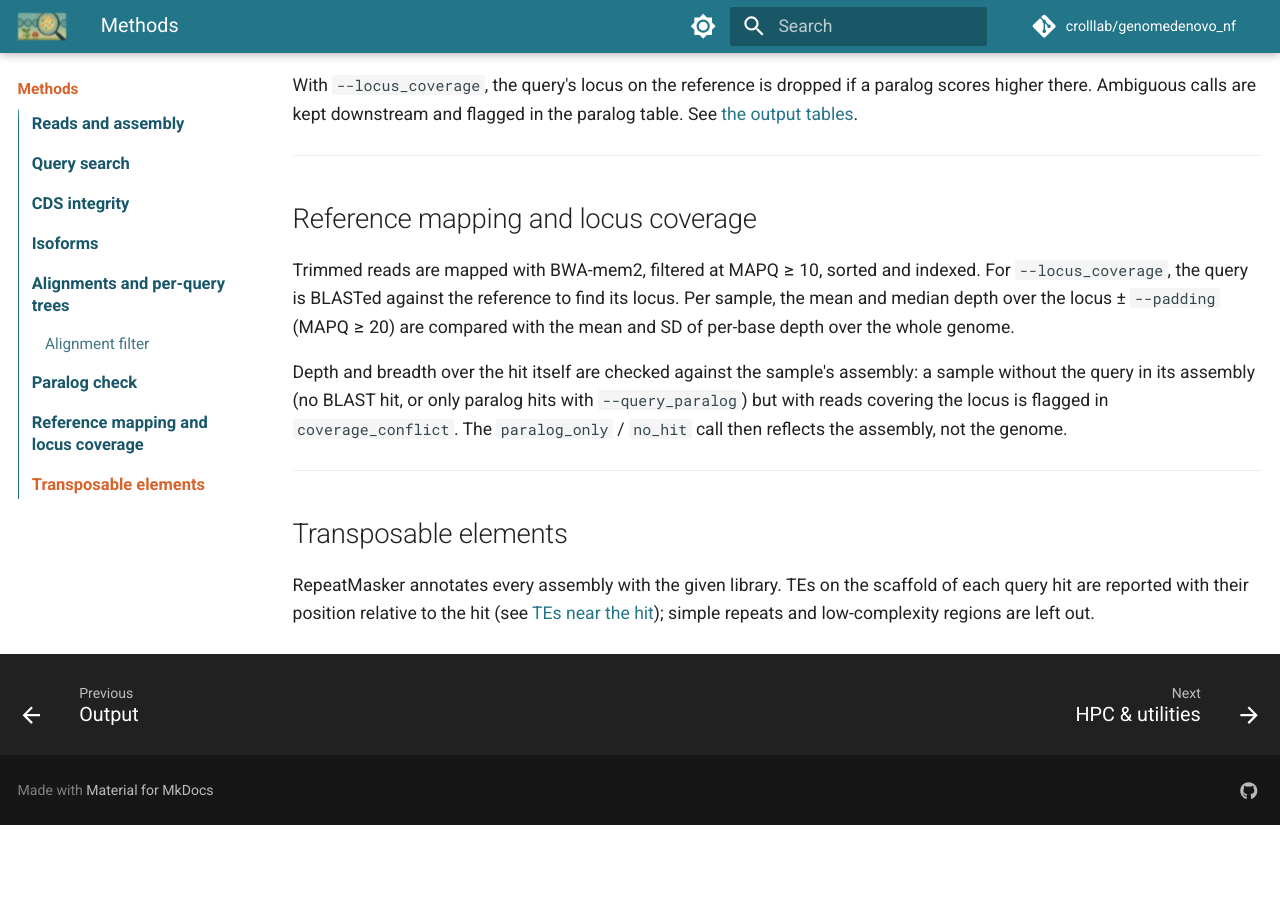
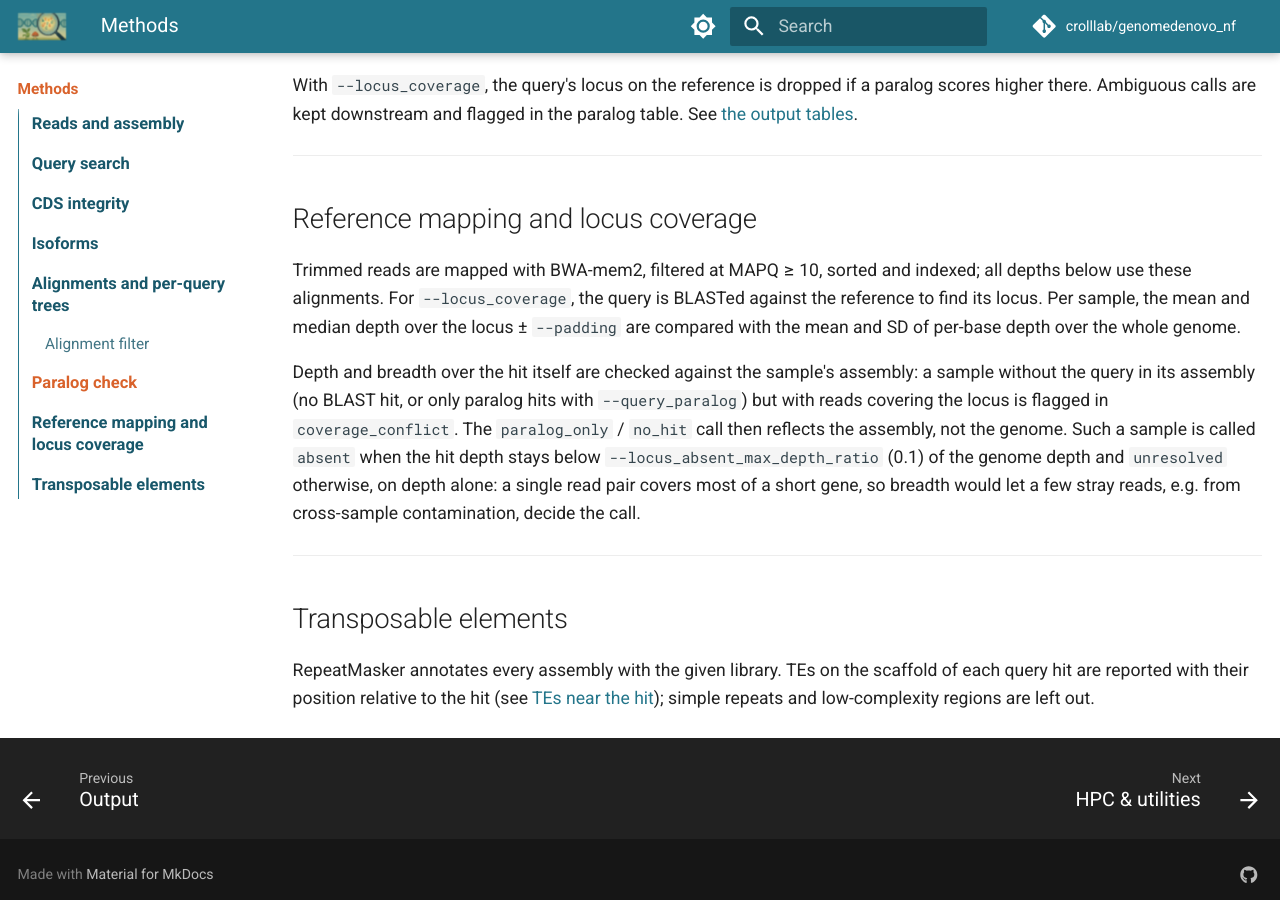
Before and after one commit to crolllab/effectorVAR, an MkDocs documentation site: the page built from docs/methods.md, in a window 1280 px wide and 900 px high, scrolled down 3138 px. Built offline with MkDocs 1.6.1 and Material for MkDocs 9.7.7, drawn with Linux system fonts in a browser that asks for light colours; comment, search, counter and statistics services are not loaded; the version menu is left out; before the commit the page ends 3963 px from its top, so only the background shows below that.

Commit message:
Use one MAPQ threshold for locus coverage and add the absence call
samtools depth -q 20 filtered on base quality, not the documented MAPQ;
locus and genome depths now count every alignment in the BAM (MAPQ >= 10).
New absence_call column: without a copy in the assembly, a sample is absent
when the hit depth is below --locus_absent_max_depth_ratio (0.1) of its
genome depth, otherwise unresolved.

```diff
--- a/docs/methods.md
+++ b/docs/methods.md
@@ -77,9 +77,9 @@ With `--locus_coverage`, the query's locus on the reference is dropped if a para
 
 ## Reference mapping and locus coverage
 
-Trimmed reads are mapped with BWA-mem2, filtered at MAPQ ≥ 10, sorted and indexed. For `--locus_coverage`, the query is BLASTed against the reference to find its locus. Per sample, the mean and median depth over the locus ± `--padding` (MAPQ ≥ 20) are compared with the mean and SD of per-base depth over the whole genome.
+Trimmed reads are mapped with BWA-mem2, filtered at MAPQ ≥ 10, sorted and indexed; all depths below use these alignments. For `--locus_coverage`, the query is BLASTed against the reference to find its locus. Per sample, the mean and median depth over the locus ± `--padding` are compared with the mean and SD of per-base depth over the whole genome.
 
-Depth and breadth over the hit itself are checked against the sample's assembly: a sample without the query in its assembly (no BLAST hit, or only paralog hits with `--query_paralog`) but with reads covering the locus is flagged in `coverage_conflict`. The `paralog_only` / `no_hit` call then reflects the assembly, not the genome.
+Depth and breadth over the hit itself are checked against the sample's assembly: a sample without the query in its assembly (no BLAST hit, or only paralog hits with `--query_paralog`) but with reads covering the locus is flagged in `coverage_conflict`. The `paralog_only` / `no_hit` call then reflects the assembly, not the genome. Such a sample is called `absent` when the hit depth stays below `--locus_absent_max_depth_ratio` (0.1) of the genome depth and `unresolved` otherwise, on depth alone: a single read pair covers most of a short gene, so breadth would let a few stray reads, e.g. from cross-sample contamination, decide the call.
 
 ---
 
```
Also changed, not shown: docs/configuration.md (+1 -0 lines), docs/output.md (+1 -0 lines), 2 other files.
